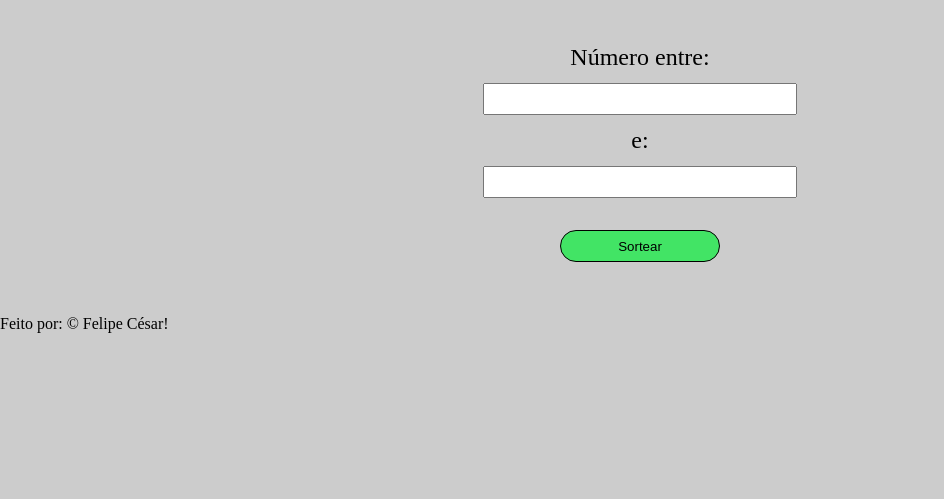
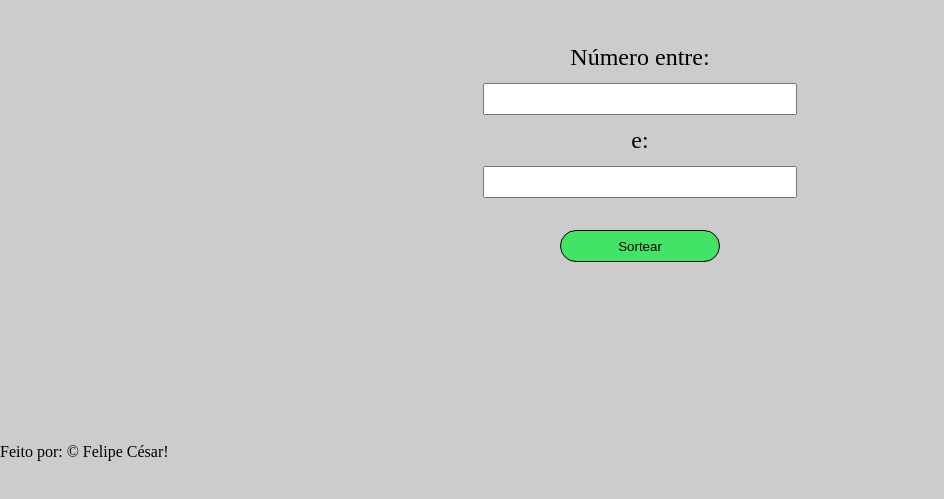
Before and after one commit to FelipeCesarSS/Sorteio, a plain HTML site: page index.html in a window 1280 px wide. Shown: the part 149-648 px from the top of the page, without its empty margins (0-944 px from the left). Drawn offline with Linux system fonts and the light colour scheme.

Commit message:
Version 1.1

```diff
--- a/Assets/CSS/style.css
+++ b/Assets/CSS/style.css
@@ -59,3 +59,7 @@ body {
 
     font-size: 3.5rem;
 }
+
+footer {
+    margin-top: 8rem;
+}
```
